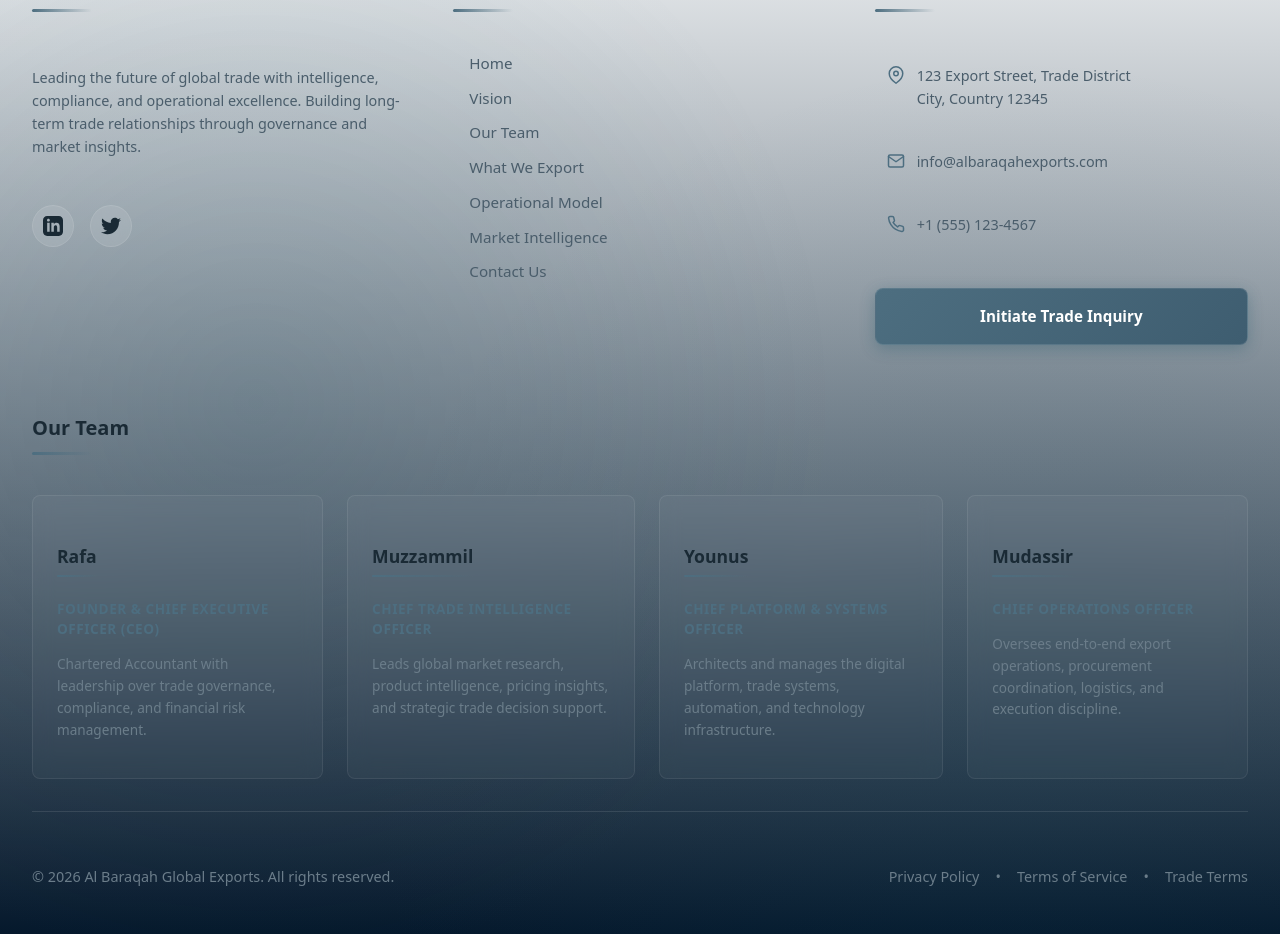
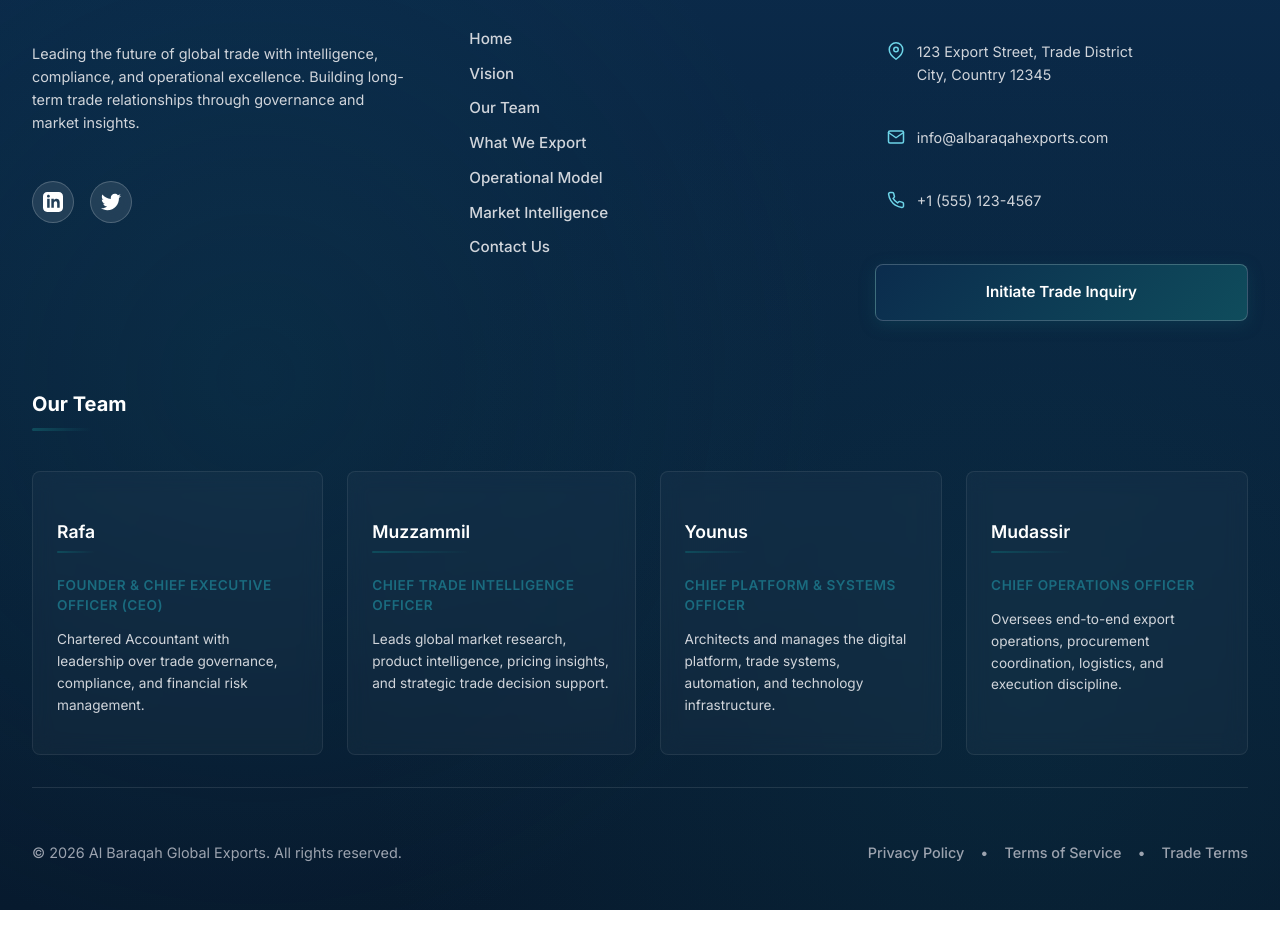
Before and after one commit to abglobalexports2k26-glitch/al-baraqa-global-exports, a React (Vite) app: page /contact in a window 1280 px wide. Shown: the part 1320-2254 px from the top of the page. After the commit the page ends 2230 px from the top, so only its background shows below. Built offline with nearby package versions, Linux system fonts and the light colour scheme.

Commit message:
changed color theme to blue and font

```diff
--- a/src/components/Banner/Banner.css
+++ b/src/components/Banner/Banner.css
@@ -12,7 +12,7 @@
   left: 0;
   width: 100%;
   height: 100%;
-  background: linear-gradient(135deg, var(--primary-color) 0%, var(--primary-hover) 100%);
+  background: linear-gradient(135deg, #0b2c4d 0%, #0f4c5c 100%);
   z-index: 1;
 }
 
--- a/src/components/Footer/Footer.css
+++ b/src/components/Footer/Footer.css
@@ -1,6 +1,6 @@
 .footer {
-  background: linear-gradient(to bottom, var(--bg-secondary) 0%, rgba(0, 20, 40, 0.98) 100%);
-  color: var(--text-primary);
+  background: linear-gradient(to bottom, #0b2c4d 0%, #071a2e 100%);
+  color: #ffffff;
   padding: 5rem 0 2rem;
   margin-top: 4rem;
   border-top: 3px solid var(--primary-color);
@@ -16,8 +16,8 @@
   right: 0;
   height: 100%;
   background-image:
-    radial-gradient(circle at 20% 50%, rgba(22, 78, 99, 0.15) 0%, transparent 50%),
-    radial-gradient(circle at 80% 80%, rgba(22, 78, 99, 0.15) 0%, transparent 50%);
+    radial-gradient(circle at 20% 50%, rgba(15, 76, 92, 0.2) 0%, transparent 50%),
+    radial-gradient(circle at 80% 80%, rgba(15, 76, 92, 0.2) 0%, transparent 50%);
   pointer-events: none;
 }
 
@@ -45,7 +45,7 @@
 .footer-heading {
   font-size: 1.25rem;
   font-weight: bold;
-  color: var(--text-primary);
+  color: #ffffff;
   margin-bottom: 1.5rem;
   position: relative;
   padding-bottom: 0.75rem;
@@ -58,12 +58,12 @@
   bottom: 0;
   width: 60px;
   height: 3px;
-  background: linear-gradient(to right, var(--primary-color), transparent);
+  background: linear-gradient(to right, #0f4c5c, transparent);
   border-radius: 2px;
 }
 
 .footer-description {
-  color: var(--text-secondary);
+  color: #d1d5db;
   line-height: 1.6;
   font-size: 0.9rem;
 }
@@ -83,18 +83,18 @@
   height: 2.5rem;
   border-radius: 50%;
   background-color: rgba(255, 255, 255, 0.1);
-  color: var(--text-primary);
+  color: #ffffff;
   transition: all 0.3s ease;
-  border: 1px solid rgba(255, 255, 255, 0.1);
+  border: 1px solid rgba(255, 255, 255, 0.2);
   backdrop-filter: blur(10px);
 }
 
 .social-link:hover {
-  background: linear-gradient(135deg, var(--primary-color) 0%, var(--primary-hover) 100%);
+  background: linear-gradient(135deg, #0f4c5c 0%, #1a6b7f 100%);
   color: white;
   transform: translateY(-3px);
-  box-shadow: 0 8px 20px rgba(22, 78, 99, 0.4);
-  border-color: var(--primary-color);
+  box-shadow: 0 8px 20px rgba(15, 76, 92, 0.5);
+  border-color: #0f4c5c;
 }
 
 /* Navigation Links */
@@ -105,7 +105,7 @@
 }
 
 .footer-link {
-  color: var(--text-secondary);
+  color: #d1d5db;
   text-decoration: none;
   transition: all 0.3s ease;
   font-size: 0.95rem;
@@ -119,11 +119,11 @@
   left: 0;
   opacity: 0;
   transition: all 0.3s ease;
-  color: var(--primary-color);
+  color: #6dd4e8;
 }
 
 .footer-link:hover {
-  color: var(--primary-color);
+  color: #ffffff;
   padding-left: 1.25rem;
 }
 
@@ -148,14 +148,14 @@
 }
 
 .team-member:hover {
-  background: rgba(255, 255, 255, 0.05);
-  border-color: rgba(22, 78, 99, 0.4);
+  background: rgba(255, 255, 255, 0.08);
+  border-color: rgba(15, 76, 92, 0.5);
   transform: translateY(-2px);
-  box-shadow: 0 8px 24px rgba(0, 0, 0, 0.2);
+  box-shadow: 0 8px 24px rgba(0, 0, 0, 0.3);
 }
 
 .team-member h4 {
-  color: var(--text-primary);
+  color: #ffffff;
   font-size: 1.1rem;
   margin-bottom: 0.5rem;
   font-weight: 600;
@@ -171,12 +171,12 @@
   bottom: 0;
   width: 100%;
   height: 2px;
-  background: linear-gradient(to right, var(--primary-color), transparent);
+  background: linear-gradient(to right, #0f4c5c, transparent);
   border-radius: 2px;
 }
 
 .team-role {
-  color: var(--primary-color);
+  color: var(--accent-light);
   font-size: 0.85rem;
   font-weight: 600;
   margin-bottom: 0.75rem;
@@ -185,7 +185,7 @@
 }
 
 .team-bio {
-  color: var(--text-tertiary);
+  color: #d1d5db;
   font-size: 0.85rem;
   line-height: 1.6;
 }
@@ -200,7 +200,7 @@
 .contact-item {
   display: flex;
   gap: 0.75rem;
-  color: var(--text-secondary);
+  color: #d1d5db;
   font-size: 0.9rem;
   line-height: 1.6;
   padding: 0.75rem;
@@ -209,19 +209,20 @@
 }
 
 .contact-item:hover {
-  background: rgba(255, 255, 255, 0.03);
-  color: var(--text-primary);
+  background: rgba(255, 255, 255, 0.05);
+  color: #ffffff;
 }
 
 .contact-item svg {
   flex-shrink: 0;
   margin-top: 0.125rem;
-  color: var(--primary-color);
+  color: #6dd4e8;
   transition: transform 0.3s ease;
 }
 
 .contact-item:hover svg {
   transform: scale(1.1);
+  color: #9fe4f0;
 }
 
 /* Footer CTA */
@@ -238,8 +239,8 @@
   font-size: 0.95rem;
   transition: all 0.3s ease;
   margin-top: 1.5rem;
-  border: 1px solid rgba(255, 255, 255, 0.1);
-  box-shadow: 0 4px 15px rgba(22, 78, 99, 0.3);
+  border: 1px solid rgba(255, 255, 255, 0.2);
+  box-shadow: 0 4px 15px rgba(15, 76, 92, 0.4);
   position: relative;
   overflow: hidden;
 }
@@ -261,8 +262,8 @@
 
 .footer-cta:hover {
   transform: translateY(-2px);
-  box-shadow: 0 8px 25px rgba(22, 78, 99, 0.5);
-  color: rgba(255, 255, 255, 0.788);
+  box-shadow: 0 8px 25px rgba(15, 76, 92, 0.6);
+  color: #ffffff;
 }
 
 /* Footer Bottom */
@@ -274,7 +275,7 @@
   margin-top: 2rem;
   border-top: 1px solid rgba(255, 255, 255, 0.1);
   font-size: 0.9rem;
-  color: var(--text-tertiary);
+  color: #9ca3af;
 }
 
 .footer-legal {
@@ -284,7 +285,7 @@
 }
 
 .legal-link {
-  color: var(--text-tertiary);
+  color: #9ca3af;
   text-decoration: none;
   transition: all 0.3s ease;
   position: relative;
@@ -297,12 +298,12 @@
   left: 0;
   width: 0;
   height: 1px;
-  background: var(--primary-color);
+  background: #0f4c5c;
   transition: width 0.3s ease;
 }
 
 .legal-link:hover {
-  color: var(--primary-color);
+  color: #ffffff;
 }
 
 .legal-link:hover::after {
--- a/src/components/Navigation/Navigation.css
+++ b/src/components/Navigation/Navigation.css
@@ -6,14 +6,15 @@
   right: 0;
   z-index: 50;
   transition: all 0.3s ease;
-  background-color: transparent;
+  background: linear-gradient(135deg, #0b2c4d 0%, #0f4c5c 100%);
+  box-shadow: 0 2px 8px rgba(11, 44, 77, 0.2);
 }
 
 .header.scrolled {
-  background-color: var(--bg-primary);
+  background: linear-gradient(135deg, #0b2c4d 0%, #071a2e 100%);
   backdrop-filter: blur(10px);
-  box-shadow: var(--shadow-md);
-  border-bottom: 1px solid var(--border-subtle);
+  box-shadow: 0 4px 16px rgba(11, 44, 77, 0.3);
+  border-bottom: 1px solid rgba(255, 255, 255, 0.1);
 }
 
 .header-container {
@@ -79,7 +80,7 @@
 .brand-name {
   font-size: 1.25rem;
   font-weight: bold;
-  color: var(--text-primary);
+  color: #ffffff;
   line-height: 1.2;
   letter-spacing: 0.5px;
 }
@@ -133,7 +134,7 @@
 .nav-link {
   font-weight: 500;
   transition: color 0.2s ease;
-  color: var(--text-secondary);
+  color: rgba(255, 255, 255, 0.9);
   text-decoration: none;
   background: none;
   border: none;
@@ -147,7 +148,8 @@
 
 .nav-link:hover,
 .nav-link.active {
-  color: var(--primary-color);
+  color: #ffffff;
+  text-shadow: 0 0 8px rgba(255, 255, 255, 0.5);
 }
 
 /* Dropdown */
@@ -238,7 +240,7 @@
   width: 2.5rem;
   background: none;
   border: none;
-  color: var(--text-primary);
+  color: #ffffff;
   cursor: pointer;
 }
 
@@ -247,7 +249,7 @@
 }
 
 .menu-button:hover {
-  background-color: var(--hover-overlay);
+  background-color: rgba(255, 255, 255, 0.1);
   transform: scale(1.05);
 }
 
@@ -270,8 +272,8 @@
 /* Mobile Navigation */
 .mobile-nav {
   display: block;
-  background-color: var(--bg-secondary);
-  border-top: 1px solid var(--border-color);
+  background: linear-gradient(135deg, #0b2c4d 0%, #071a2e 100%);
+  border-top: 1px solid rgba(255, 255, 255, 0.1);
   padding: 1rem;
   animation: slideDown 0.3s ease-out;
   overflow: hidden;
@@ -293,7 +295,7 @@
 .mobile-nav-link {
   display: block;
   padding: 0.75rem 1rem;
-  color: var(--text-primary);
+  color: rgba(255, 255, 255, 0.9);
   text-decoration: none;
   font-weight: 500;
   transition: all 0.2s ease;
@@ -322,8 +324,8 @@
 
 .mobile-nav-link:hover,
 .mobile-nav-link.active {
-  background-color: var(--hover-overlay);
-  color: var(--primary-color);
+  background-color: rgba(255, 255, 255, 0.1);
+  color: #ffffff;
 }
 
 .mobile-dropdown {
--- a/src/index.css
+++ b/src/index.css
@@ -1,42 +1,53 @@
+@import url('https://fonts.googleapis.com/css2?family=Inter:wght@300;400;500;600;700&display=swap');
+
 :root {
-  /* Brand Colors */
-  --primary-color: #4d6e80;
-  --primary-hover: #3e5d70;
-  --primary-light: #5d7e90;
-  --accent-color: #6a8ca0;
+  /* Brand Colors - New Theme */
+  --primary-color: #0b2c4d;
+  --primary-hover: #0f4c5c;
+  --primary-light: #164a63;
+  --accent-color: #0f4c5c;
+  --accent-light: #1a6b7f;
+
+  /* Supporting Colors */
+  --gray-primary: #6b7280;
+  --gray-light: #9ca3af;
+  --gray-dark: #4b5563;
+  --teal: #0f4c5c;
+  --dark: #111111;
 
   /* Background Colors - Light Mode (Default) */
   --bg-primary: #ffffff;
-  --bg-secondary: #f8fafb;
-  --bg-tertiary: #f0f4f7;
+  --bg-secondary: #f0f5f9;
+  --bg-tertiary: #e1ecf4;
   --card-bg: #ffffff;
-  --section-bg-light: rgba(77, 110, 128, 0.03);
-  --section-bg-medium: rgba(77, 110, 128, 0.06);
+  --section-bg-light: rgba(11, 44, 77, 0.03);
+  --section-bg-medium: rgba(11, 44, 77, 0.08);
 
   /* Text Colors - Light Mode (Default) */
-  --text-primary: #1a2a35;
-  --text-secondary: #4a5d6b;
-  --text-tertiary: #6b7d8a;
-  --text-muted: #8a9aa5;
+  --text-primary: #111111;
+  --text-secondary: #374151;
+  --text-tertiary: #6b7280;
+  --text-muted: #9ca3af;
 
   /* Border Colors */
-  --border-color: rgba(77, 110, 128, 0.15);
-  --border-subtle: rgba(77, 110, 128, 0.08);
+  --border-color: rgba(11, 44, 77, 0.12);
+  --border-subtle: rgba(11, 44, 77, 0.06);
 
   /* Shadow Colors */
-  --shadow-sm: 0 2px 8px rgba(77, 110, 128, 0.08);
-  --shadow-md: 0 4px 16px rgba(77, 110, 128, 0.12);
-  --shadow-lg: 0 8px 24px rgba(77, 110, 128, 0.16);
+  --shadow-sm: 0 2px 8px rgba(11, 44, 77, 0.08);
+  --shadow-md: 0 4px 16px rgba(11, 44, 77, 0.12);
+  --shadow-lg: 0 8px 24px rgba(11, 44, 77, 0.16);
 
   /* Interactive States */
-  --hover-overlay: rgba(77, 110, 128, 0.04);
-  --focus-ring: rgba(77, 110, 128, 0.3);
+  --hover-overlay: rgba(11, 44, 77, 0.04);
+  --focus-ring: rgba(15, 76, 92, 0.3);
 
-  font-family: system-ui, Avenir, Helvetica, Arial, sans-serif;
+  /* Note: Aptos Narrow is a Windows system font, using Inter as fallback for web */
+  font-family: 'Aptos Narrow', 'Inter', -apple-system, BlinkMacSystemFont, 'Segoe UI', 'Roboto', 'Oxygen', 'Ubuntu', 'Cantarell', sans-serif;
   line-height: 1.5;
   font-weight: 400;
 
-  color-scheme: light dark;
+  color-scheme: light;
   color: var(--text-primary);
   background-color: var(--bg-primary);
 
@@ -48,7 +59,7 @@
 
 body {
   margin: 0;
-  background-color: var(--bg-primary);
+  background-color: var(--bg-tertiary);
 }
 
 a {
@@ -90,33 +101,3 @@ button:focus-visible {
   outline: 2px solid var(--primary-color);
   outline-offset: 2px;
 }
-
-@media (prefers-color-scheme: dark) {
-  :root {
-    /* Background Colors - Dark Mode */
-    --bg-primary: #1a1f26;
-    --bg-secondary: #212831;
-    --bg-tertiary: #2a3340;
-    --card-bg: #242b35;
-    --section-bg-light: rgba(77, 110, 128, 0.08);
-    --section-bg-medium: rgba(77, 110, 128, 0.12);
-
-    /* Text Colors - Dark Mode */
-    --text-primary: #e8ecef;
-    --text-secondary: #b8c5d0;
-    --text-tertiary: #8a9aa5;
-    --text-muted: #6b7d8a;
-
-    /* Border Colors - Dark Mode */
-    --border-color: rgba(255, 255, 255, 0.1);
-    --border-subtle: rgba(255, 255, 255, 0.05);
-
-    /* Shadow Colors - Dark Mode */
-    --shadow-sm: 0 2px 8px rgba(0, 0, 0, 0.3);
-    --shadow-md: 0 4px 16px rgba(0, 0, 0, 0.4);
-    --shadow-lg: 0 8px 24px rgba(0, 0, 0, 0.5);
-
-    /* Interactive States - Dark Mode */
-    --hover-overlay: rgba(255, 255, 255, 0.05);
-  }
-}
```
